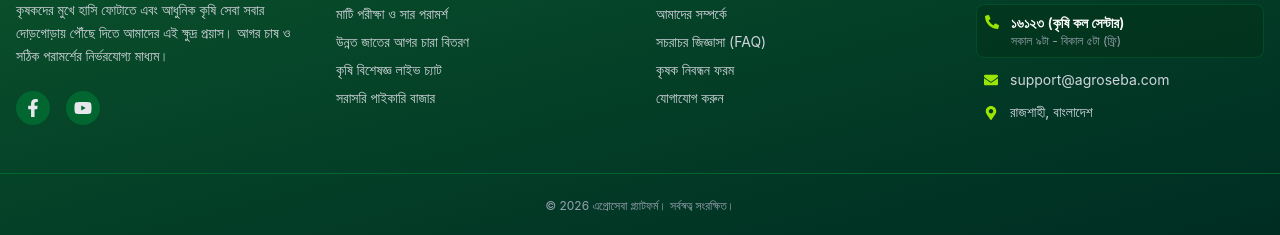
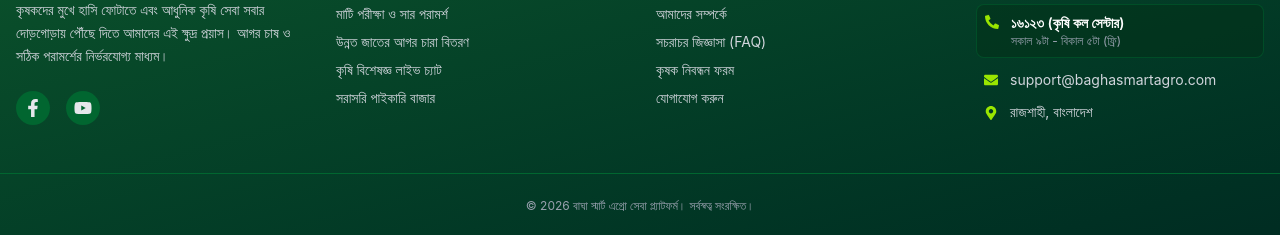
Before and after one commit to YousufAli007/bagha-agro-next, a React (Vite) app: page / in a window 1280 px wide. Shown: the part 3618-3853 px from the top of the page. Built offline with nearby package versions, Linux system fonts and the light colour scheme; no server answers.

Commit message:
added gmail

```diff
--- a/src/components/Footer.jsx
+++ b/src/components/Footer.jsx
@@ -110,7 +110,7 @@ const Footer = () => {
                         </motion.li>
                         <li className="flex items-center space-x-3 pl-2">
                             <FaEnvelope className="text-lime-400" />
-                            <a href="mailto:support@agroseba.com" className="hover:text-lime-400 transition-colors">support@agroseba.com</a>
+                            <a href="mailto:support@agroseba.com" className="hover:text-lime-400 transition-colors">support@baghasmartagro.com</a>
                         </li>
                         <li className="flex items-start space-x-3 pl-2">
                             <FaMapMarkerAlt className="text-lime-400 mt-1" />
@@ -128,7 +128,7 @@ const Footer = () => {
                 transition={{ delay: 0.5, duration: 0.5 }}
                 className="max-w-7xl mx-auto px-4 mt-12 pt-6 border-t border-green-800 text-center text-xs text-gray-400"
             >
-                <p>© {new Date().getFullYear()} এগ্রোসেবা প্ল্যাটফর্ম। সর্বস্বত্ব সংরক্ষিত।</p>
+                <p>© {new Date().getFullYear()} বাঘা স্মার্ট এগ্ৰো সেবা প্ল্যাটফর্ম। সর্বস্বত্ব সংরক্ষিত।</p>
             </motion.div>
         </footer>
     );
```
